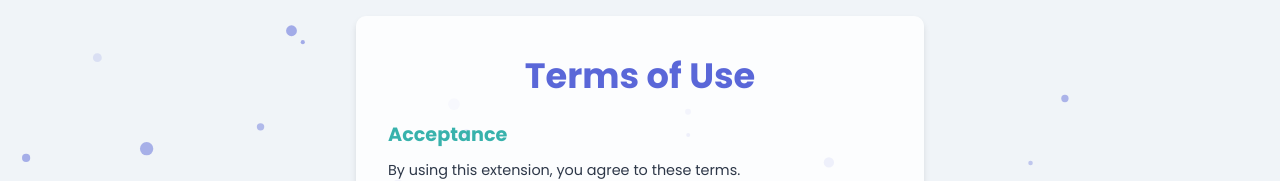
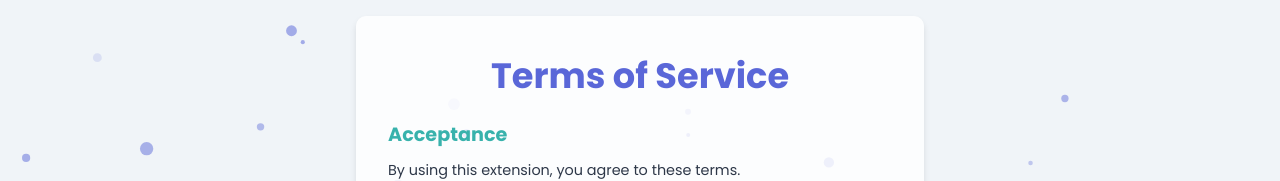
Before and after one commit to leroyomey/fontdetector, a plain HTML site: page terms.html in a window 1280 px wide. Shown: the top 181 px of the page. Drawn offline with Linux system fonts and the light colour scheme.

Commit message:
Add files via upload

```diff
--- a/terms.html
+++ b/terms.html
@@ -4,7 +4,8 @@
 <head>
     <meta charset="UTF-8">
     <meta name="viewport" content="width=device-width, initial-scale=1.0">
-    <title>Terms of Use</title>
+    <meta name="google-adsense-account" content="ca-pub-7658476735210198">
+    <title>Terms of Service</title>
     <link href="https://fonts.googleapis.com/css2?family=Poppins:wght@300;400;600;700&display=swap" rel="stylesheet">
     <!-- Google tag (gtag.js) -->
     <script async src="https://www.googletagmanager.com/gtag/js?id=G-M4YWMZBK69"></script>
@@ -191,7 +192,7 @@
 
     <div class="container">
                 <div class="policy-section">
-                    <h2>Terms of Use</h2>
+                    <h2>Terms of Service</h2>
 
                     <h3>Acceptance</h3>
                     <p>By using this extension, you agree to these terms.</p>
```
Also changed, not shown: index.html (+2 -1 lines), privacy.html (+1 -0 lines).
